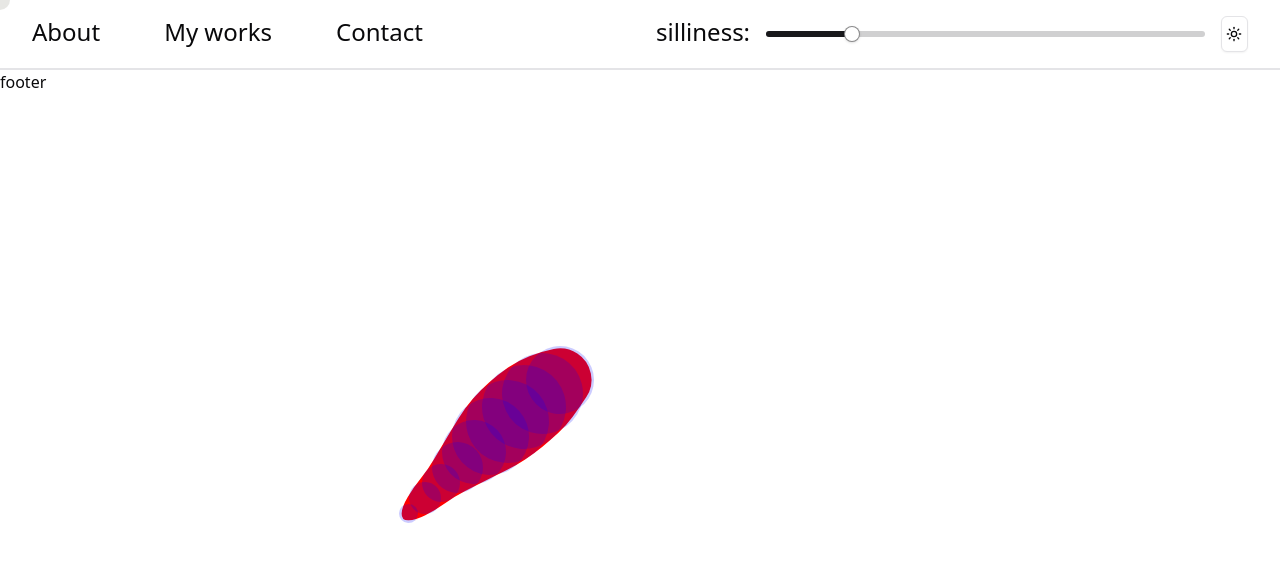
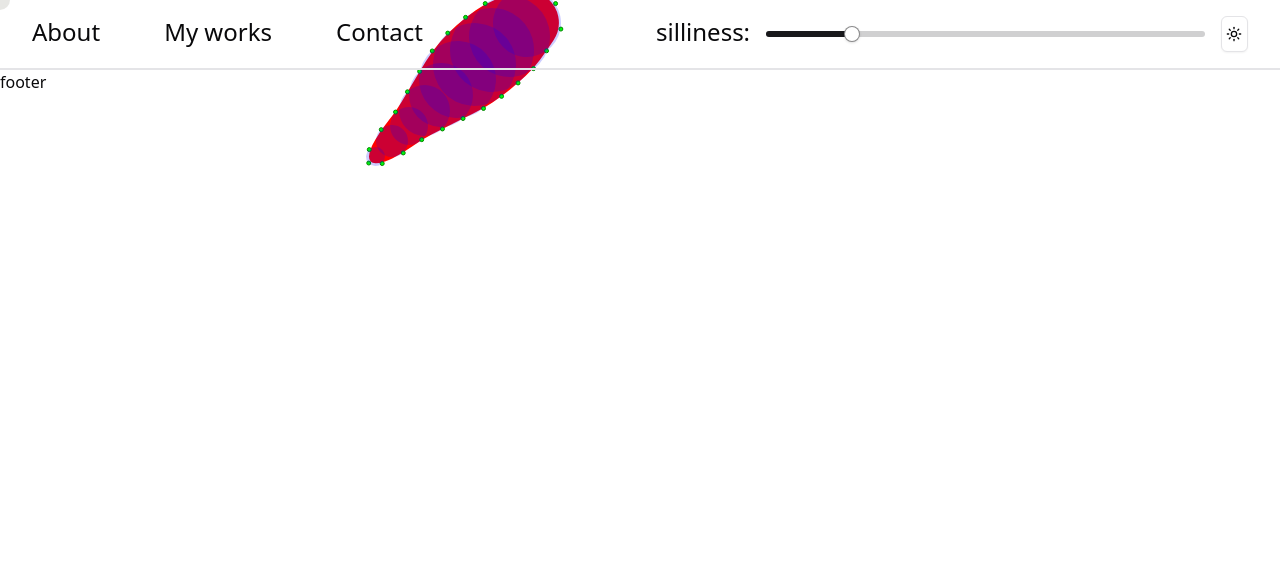
Before and after one commit to RiceTheWhite/website, a Next.js app: page /fishes in a window 1280 px wide. Shown: the top 562 px of the page. Built offline with nearby package versions, Linux system fonts and the light colour scheme.

Commit message:
fixed prolly all bugs (i hope)

```diff
--- a/app/fishes/page.tsx
+++ b/app/fishes/page.tsx
@@ -1,13 +1,13 @@
 /* eslint-disable @typescript-eslint/no-unused-vars */
 "use client"
 
-import Fish from "@/components/fishes/fish/fish"
-
+import dynamic from 'next/dynamic'
+const Fish = dynamic(() => import('@/components/fishes/fish/fish'), { ssr: false })
 
 export default function Page() {
   return (
     <div className="absolute top-0 left-0 -z-[1000]">
-      <Fish startPosition={{x: 0, y: (Math.random() * window.innerWidth)}}></Fish>
+      <Fish startPosition={{x: 0, y: (Math.random() * 600)}}></Fish>
     </div>
   )
 }
--- a/components/fishes/fish/fish.tsx
+++ b/components/fishes/fish/fish.tsx
@@ -153,6 +153,14 @@ export default function Fish(props: Props) {
         context.closePath()
         context.fill()
 
+        context.strokeStyle = "green"
+        context.fillStyle = "lime"
+        outline.forEach(point => {
+          context.beginPath()
+          context.arc(point.x, point.y, 2, 0, 2 * Math.PI)
+          context.fill()
+          context.stroke()
+        });
 
 
 
```
